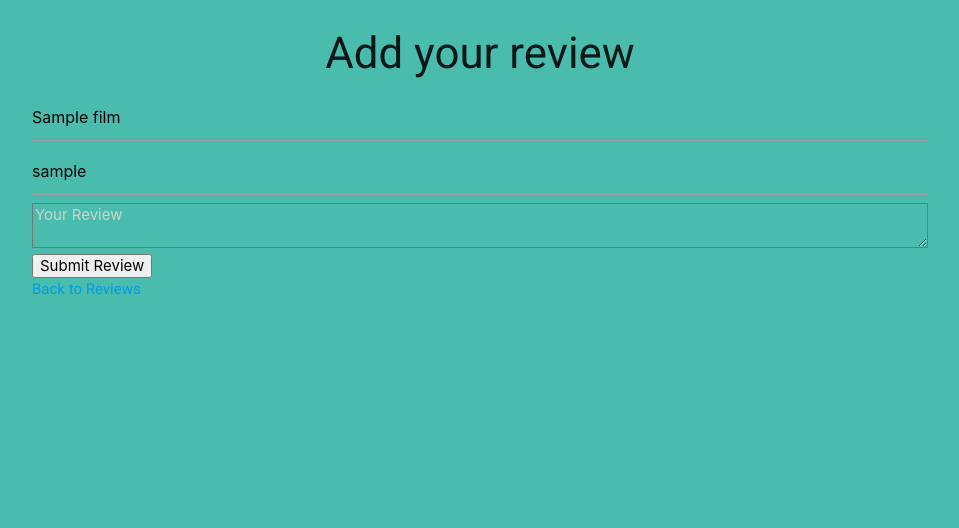
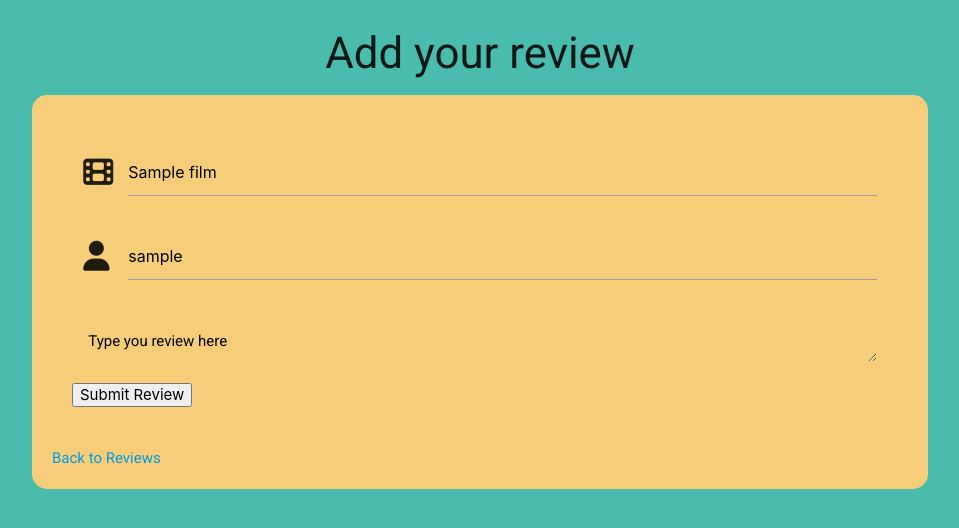
Before and after one commit to samlarby/film_reviewer, a Flask app: template templates/add_review.html in a window 1280 px wide. Shown: the part 64-592 px from the top of the page, without its empty margins (160-1119 px from the left). Run offline with Flask 3, Linux system fonts and the light colour scheme; the visitor is signed in with stand-in values (Sample User, id 1); the template is opened without the code that fills it: most values are stand-ins (such as "Sample title", 1, 10 or a date in 2020); some libraries are stand-ins or nearby versions.

Commit message:
adding style to add reviews form

```diff
--- a/static/css/style.css
+++ b/static/css/style.css
@@ -7,6 +7,17 @@ html, body {
     font-family:"Roboto", sans-serif;
     background-color: #4abcad;
 }
+
+.flashes {
+    background-color: #e17b5e;
+    width: 50%;
+    border-radius: 5px;
+}
+
+.flashes h4 {
+    margin-bottom: 0;
+}
+
 
 nav {
     background-color: #4abcad;
@@ -141,10 +152,6 @@ nav {
     background-color: transparent;
 }
 
-input:-internal-autofill-selected {
-    background-color: #f6cd78;
-}
-
 /* add films page */
 
 #add-film-container {
@@ -159,3 +166,22 @@ input:-internal-autofill-selected {
 #input-container label {
     color: black;
 }
+
+/* add/ reviews */
+
+#add-review-container {
+    background-color: #f6cd78;
+    border-radius: 15px;
+    padding: 20px;
+}
+
+.review-text-area {
+    margin-top: 5px;
+    border-radius: 5px;
+    border: none;
+    height: 39px;
+}
+
+.review-label {
+    padding-left: 5px;
+}
--- a/templates/add_review.html
+++ b/templates/add_review.html
@@ -2,14 +2,25 @@
 {% block content %}
   {% if session.user %}
     <h3 class="center-align">Add your review</h3>
-    <div class="row">
-      <form action="{{ url_for('add_review', film_id=film._id) }}" method="POST">
-          <input id="film_name" name="film_name" class="validate"
-        minlength="1" maxlength="100" type="text" value="{{ film.film_name }}" required></input>
-          <label class="active" for="film_name"></label>
-          <input type="text" name="username" value="{{ username }}" placeholder="Your Name" required readonly>
-          <textarea name="review" placeholder="Your Review" required></textarea>
-          <button type="submit">Submit Review</button>
+    <div class="row" id="add-review-container">
+      <form action="{{ url_for('add_review', film_id=film._id) }}" method="POST" class="col s12">
+        <div class="row" id="input-container">
+          <div class="input-field col s12">
+            <i class="fa-solid fa-film prefix"></i>
+            <input id="film_name" name="film_name" class="validate"
+              minlength="1" maxlength="100" type="text" value="{{ film.film_name }}" required readonly></input>
+            <label class="active" for="film_name"></label>
+          </div>
+          <div class="input-field col s12">
+            <i class="fa-solid fa-user prefix"></i>
+            <input type="text" name="username" value="{{ username }}" required readonly></input>
+          </div>
+          <div class="input-field col s12">
+            <textarea name="review" class="black-text review-text-area" required></textarea>
+            <label for="review" class="review-label">Type you review here</label>
+          </div>
+          <button type="submit" class="center-align">Submit Review</button>
+        </div>
       </form>
       <a href="{{ url_for('films', film_id=film._id) }}">Back to Reviews</a>
       </div>
```
